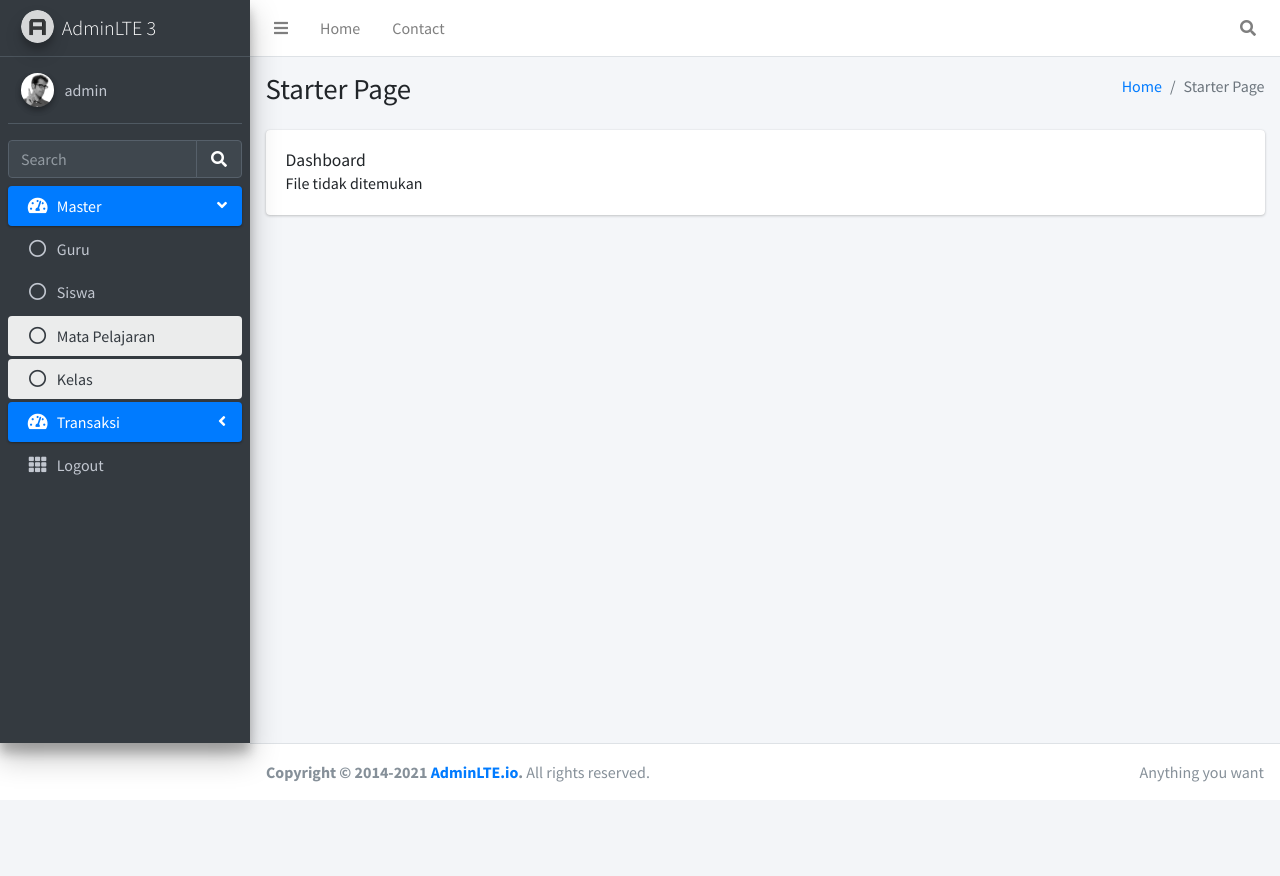
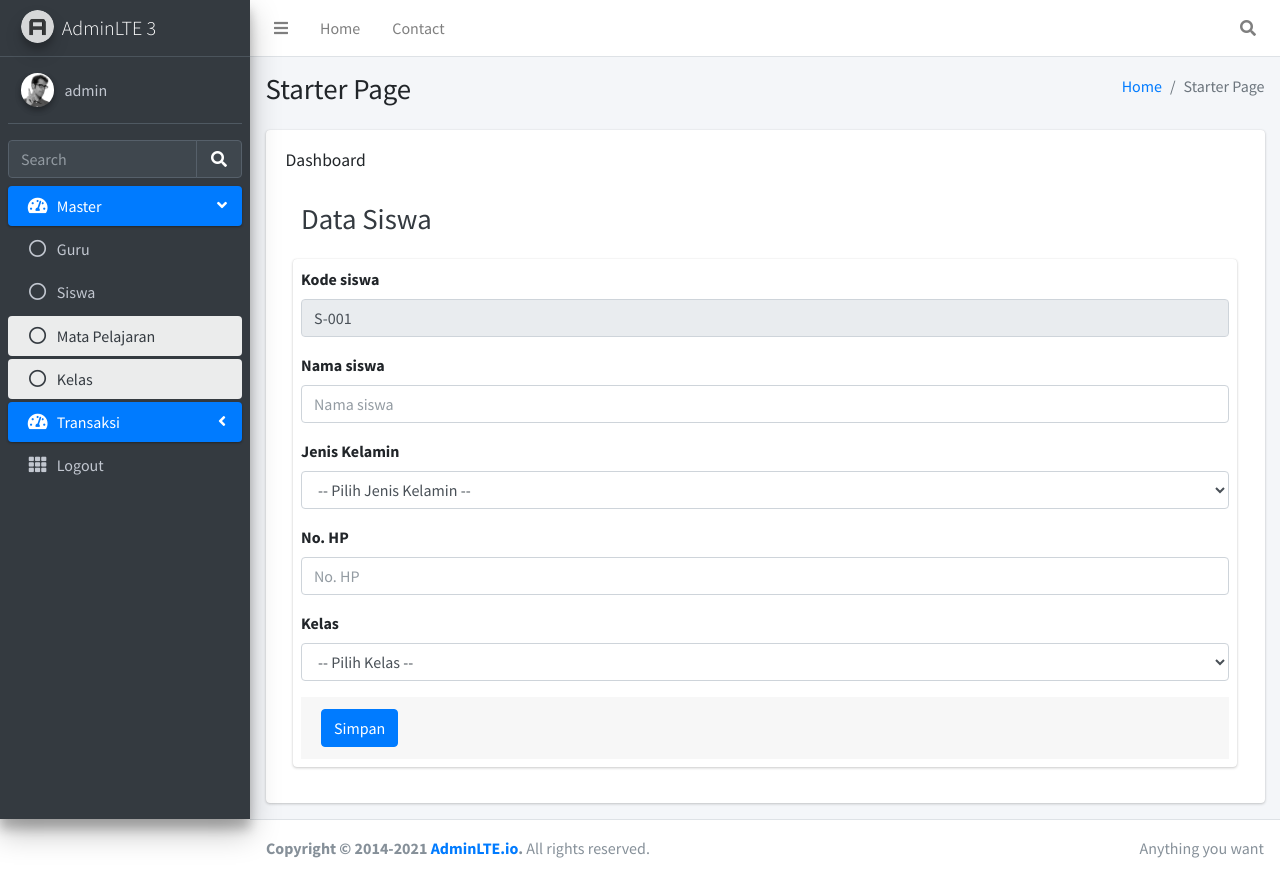
Before and after one commit to 2511500020-eng/2511500020-pwt-ti2a, a PHP site: page /index.php?page=tambah_siswa in a window 1280 px wide. Before the commit the page ends 782 px from the top, so only its background shows below. Run offline with PHP 8.4, Linux system fonts and the light colour scheme; a user stored in the database is signed in; tables that the repository leaves empty or names only in its code hold one stand-in row (values such as "Sample post"); some libraries are stand-ins or nearby versions.

Commit message:
ganti password

```diff
--- a/index.php
+++ b/index.php
@@ -84,7 +84,17 @@ scratch. This page gets rid of all links and provides the needed markup only.
           <img src="dist/img/user2-160x160.jpg" class="img-circle elevation-2" alt="User Image">
         </div>
         <div class="info">
-          <a href="#" class="d-block"><?php echo $_SESSION['username']; ?></a>
+          <a href="#" class="d-block">
+            <?php
+              if ($role == 'guru') {
+                echo mysqli_fetch_assoc(mysqli_query($koneksi, "SELECT nm_guru FROM guru WHERE kd_guru='$_SESSION[username]'"))['nm_guru'];
+              } else if ($role == 'siswa') {
+                echo mysqli_fetch_assoc(mysqli_query($koneksi, "SELECT nm_siswa FROM siswa WHERE nis='$_SESSION[username]'"))['nm_siswa'];
+              } else {
+                echo $_SESSION['username'];
+              }
+            ?>
+          </a>
         </div>
       </div>
 
--- /dev/null
+++ b/page/tambah_siswa.php
@@ -0,0 +1,129 @@
+<div class="content-header">
+    <div class="container-fluid">
+        <div class="row mb-2">
+            <div class="col-sm-6">
+                <h1 class="m-0 text-dark">Data Siswa</h1>
+            </div>
+        </div>
+    </div>
+</div>
+
+<?php
+// Kode otomatis
+$carikode = mysqli_query($koneksi, "SELECT MAX(nis) FROM siswa") or die(mysqli_error($koneksi));
+$datakode = mysqli_fetch_array($carikode);
+
+if ($datakode) {
+    $nilaikode = substr($datakode[0], 2);
+    $kode = (int) $nilaikode;
+    $kode = $kode + 1;
+    $hasilkode = "S-" . str_pad($kode, 3, "0", STR_PAD_LEFT);
+} else {
+    $hasilkode = "S-001";
+}
+
+$_SESSION["KODE"] = $hasilkode;
+
+// Proses simpan
+if (isset($_POST['tambah'])) {
+    $nis = $_POST['nis'];
+    $nm_siswa = $_POST['nm_siswa'];
+    $jenkel = $_POST['jenkel'];
+    $hp = $_POST['hp'];
+    $kelas = $_POST['kelas'];
+
+    $insert = mysqli_query($koneksi, "INSERT INTO siswa VALUES ('$nis', '$nm_siswa', '$jenkel', '$hp', '$kelas')");
+    $insertUser = mysqli_query($koneksi, "INSERT INTO users (username, password, role) VALUES ('$nis', '1234', 'siswa')");
+
+    if ($insert) {
+        echo '
+        <div class="alert alert-info alert-dismissible">
+            <button type="button" class="close" data-dismiss="alert">X</button>
+            <h5><i class="icon fas fa-info"></i> Info</h5>
+            <h4>Berhasil Disimpan</h4>
+        </div>';
+        echo '<meta http-equiv="refresh" content="1;url=index.php?page=siswa">';
+    } else {
+        echo '
+        <div class="alert alert-warning alert-dismissible">
+            <button type="button" class="close" data-dismiss="alert">X</button>
+            <h5><i class="icon fas fa-info"></i> Info</h5>
+            <h4>Gagal Disimpan</h4>
+        </div>';
+    }
+}
+?>
+
+<section class="content">
+    <div class="container-fluid">
+        <div class="card">
+            <div class="card-body p-2">
+
+                <form method="POST" action="">
+
+                    <div class="form-group">
+                        <label for="nis">Kode siswa</label>
+                        <input
+                            type="text"
+                            name="nis"
+                            value="<?= $hasilkode; ?>"
+                            class="form-control"
+                            readonly>
+                    </div>
+
+                    <div class="form-group">
+                        <label for="nm_siswa">Nama siswa</label>
+                        <input
+                            type="text"
+                            name="nm_siswa"
+                            id="nm_siswa"
+                            placeholder="Nama siswa"
+                            class="form-control">
+                    </div>
+
+                    <div class="form-group">
+                        <label for="jenkel">Jenis Kelamin</label>
+                        <select class="form-control" name="jenkel" id="jenkel">
+                            <option disabled selected>-- Pilih Jenis Kelamin --</option>
+                            <option value="Laki-laki">Laki-laki</option>
+                            <option value="Perempuan">Perempuan</option>
+                        </select>
+                    </div>
+
+                    <div class="form-group">
+                        <label for="hp">No. HP</label>
+                        <input
+                            type="text"
+                            name="hp"
+                            id="hp"
+                            placeholder="No. HP"
+                            class="form-control">
+                    </div>
+
+                    <div class="form-group">
+                        <label for="kelas">Kelas</label>
+                        <select class="form-control" name="kelas" id="kelas">
+                            <option disabled selected>-- Pilih Kelas --</option>
+                            <?php
+                            $query = mysqli_query($koneksi, "SELECT * FROM kelas");
+                            while ($k = mysqli_fetch_array($query)) {
+                                echo "<option value='$k[id_kelas]'>$k[nm_kelas]</option>";
+                            }
+                            ?>
+                        </select>
+                    </div>
+
+                    <div class="card-footer">
+                        <input
+                            type="submit"
+                            class="btn btn-primary"
+                            name="tambah"
+                            value="Simpan">
+                    </div>
+
+                </form>
+
+            </div>
+        </div>
+    </div>
+</section>
```
Also changed, not shown: login.php (+18 -1 lines), page/edit_siswa.php (added, +125 -0 lines), page/ganti_password.php (added, +79 -0 lines), page/siswa.php (+3 -4 lines).
